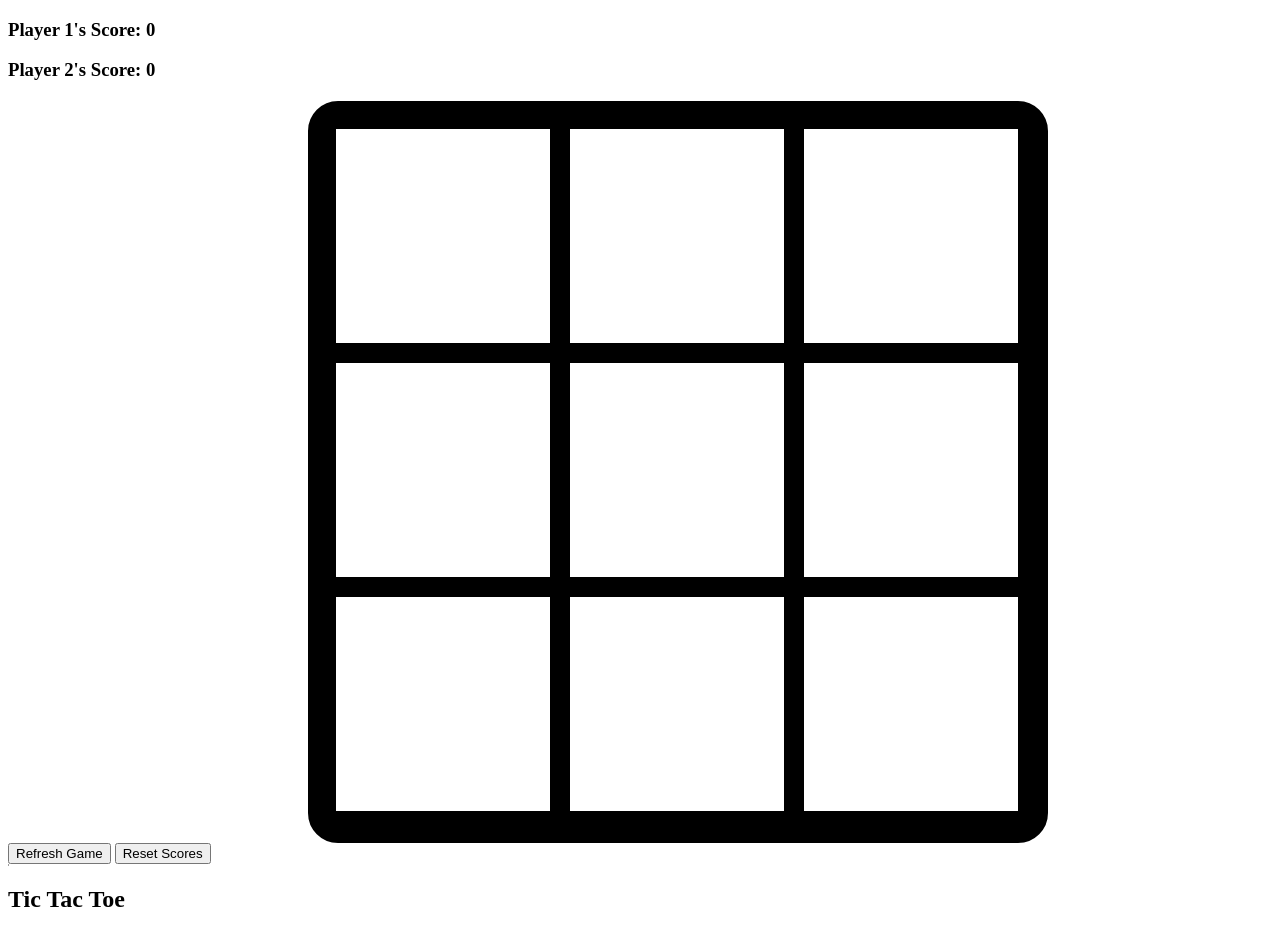
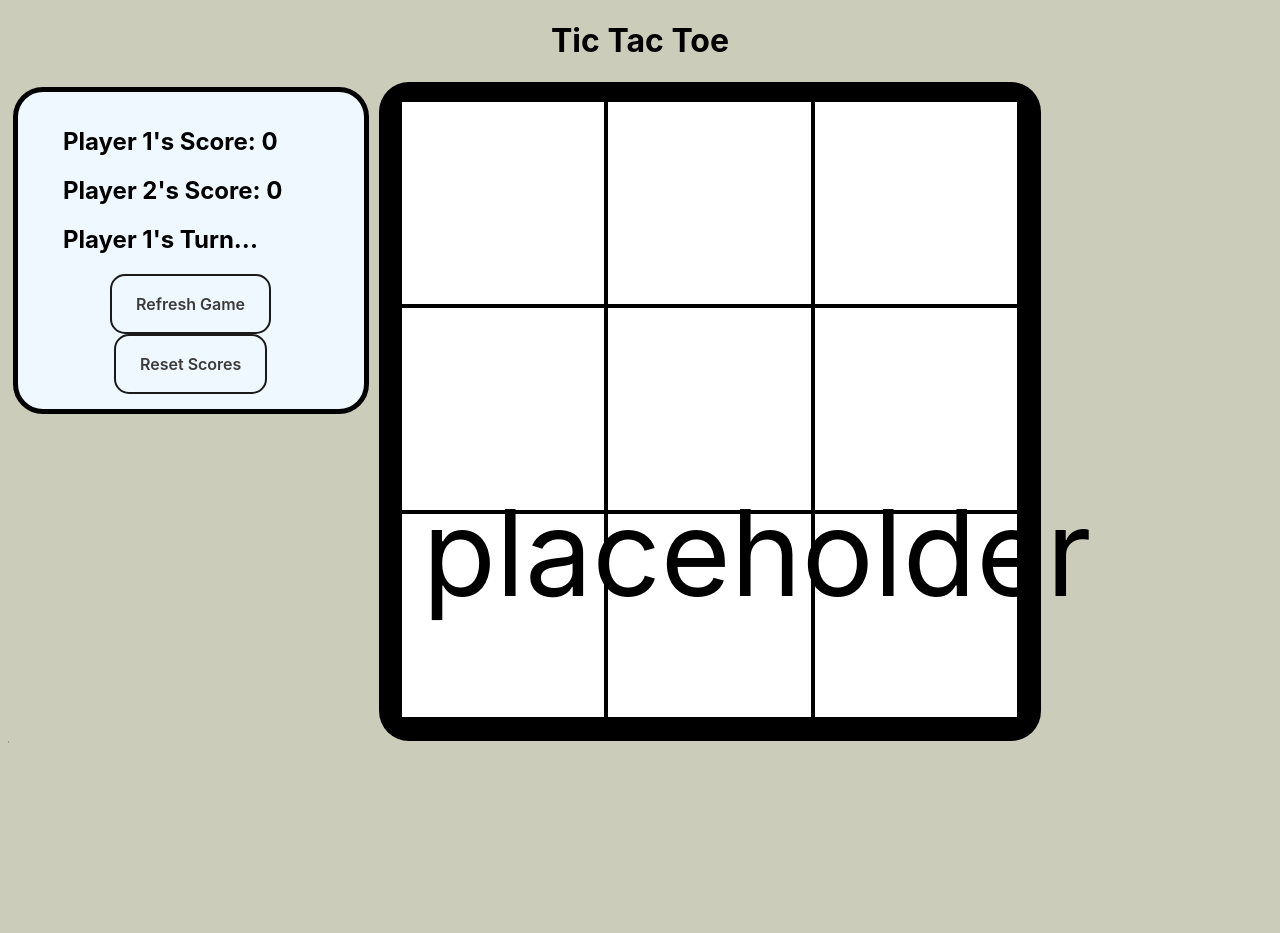
Before and after one commit to tombryson/TicTacToe, a plain HTML site: page index.html in a window 1280 px wide. After the commit the page ends 800 px from the top, so only its background shows below. Drawn offline with Linux system fonts and the light colour scheme.

Commit message:
css and layout completely reworked

```diff
--- /dev/null
+++ b/css/button.css
@@ -0,0 +1,43 @@
+/* CSS */
+.button-28 {
+  appearance: none;
+  background-color: transparent;
+  border: 2px solid #1A1A1A;
+  border-radius: 15px;
+  box-sizing: border-box;
+  color: #3B3B3B;
+  cursor: pointer;
+  display: inline-block;
+  font-family: Roobert,-apple-system,BlinkMacSystemFont,"Segoe UI",Helvetica,Arial,sans-serif,"Apple Color Emoji","Segoe UI Emoji","Segoe UI Symbol";
+  font-size: 16px;
+  font-weight: 600;
+  line-height: normal;
+  margin: 0;
+  min-height: 60px;
+  min-width: 0;
+  outline: none;
+  padding: 16px 24px;
+  text-align: center;
+  text-decoration: none;
+  transition: all 300ms cubic-bezier(.23, 1, 0.32, 1);
+  user-select: none;
+  -webkit-user-select: none;
+  touch-action: manipulation;
+  will-change: transform;
+}
+
+.button-28:disabled {
+  pointer-events: none;
+}
+
+.button-28:hover {
+  color: #fff;
+  background-color: #1A1A1A;
+  box-shadow: rgba(0, 0, 0, 0.25) 0 8px 15px;
+  transform: translateY(-2px);
+}
+
+.button-28:active {
+  box-shadow: none;
+  transform: translateY(0);
+}
--- a/css/style.css
+++ b/css/style.css
@@ -1,12 +1,18 @@
 .gameBoard .box {
-    width: 214px;
-    height: 214px;
-    border: 12px solid black;
+    width: 32%;
     background-color: white;
     text-align: center;
     display: inline-block;
-    margin: -4px;
     background-size: contain;
+    padding-bottom: 32%;
+}
+
+.row {
+    width: 100%;
+    display: block;
+    margin: 0 auto;
+    padding: 0;
+    text-align: center;
 }
 
 .knot {
@@ -25,12 +31,12 @@
 }
 
 .gameBoard {
-    max-width: 700px;
-    max-height: auto;
-    border: 20px solid black;
+    display: block;
+    width: 100%;
+    margin: 0 auto;
+    background-color: black;
+    padding: 20px 15px;
     border-radius: 30px;
-    align-content: center;
-    margin: 0px 0px 0px 300px;
 }
 
 .gameArea {
@@ -42,9 +48,54 @@
 
 body {
     box-sizing: content-box;
-    /* background-color: #ccc; */
+    background-color: #ccb;
+    font-family: Roobert,-apple-system,BlinkMacSystemFont,"Segoe UI",Helvetica,Arial,sans-serif,"Apple Color Emoji","Segoe UI Emoji","Segoe UI Symbol";
 }
 
 h1 {
     text-align: center;
 }
+
+h2 {
+    text-align: left;
+    padding: 0px 30px;
+}
+
+.gameBoard-container {
+    display: inline-block;
+    width: 50%;
+    margin: auto;
+    text-align: center;
+}
+
+.container {
+    display: inline-block;
+    width: 25%;
+    margin: 0px;
+    vertical-align: top;
+    background-color: aliceblue;
+    border: 5px solid black;
+    border-radius: 30px;
+    padding: 15px;
+    margin: 5px;
+}
+
+.canClick:hover {
+    background: radial-gradient(#cce 40%, transparent 98%);
+    transition: 0.2s all;
+}
+
+.button-container {
+    margin: 0 auto;
+    text-align: center;
+}
+
+.winner {
+    text-align: center;
+    font-size: 120px;
+    margin: 0 auto;
+    position: absolute;
+    top: 60%;
+    left: 33%;
+    /* visibility: hidden; */
+}
--- a/index.html
+++ b/index.html
@@ -4,33 +4,44 @@
     <meta charset="UTF-8">
     <meta name="viewport" content="width=device-width, initial-scale=1.0">
     <title>Tic Tac Toe</title>
+    <audio id="onClick" src="audio/button_click.wav" preload="auto"></audio>
     <link rel="stylesheet" href="css/style.css">
+    <link rel="stylesheet" href="css/button.css">
     <script src="js/jQuery.js"></script>
     <script src="js/tickTacToe.js"></script>
 </head>
 <body>
-    <div>
-        <h3>Player 1's Score: <span class=p1score>0</span></h3>
-        <h3>Player 2's Score: <span class=p2score>0</span></h3>
-        <h2 class=whosTurn> </h2>
+    <div class='title'><h1>Tic Tac Toe</h1></div>
+    <div class='winner'>placeholder</div>
+    <div class="container">
+        <h2>Player 1's Score: <span class=p1score>0</span></h2>
+        <h2>Player 2's Score: <span class=p2score>0</span></h2>
+        <h2 class=whosTurn>Player 1's Turn...</h2>
+        <div class="button-container">
+        <button class="clearBoard button-28">Refresh Game</button>
+        <button class="resetscores button-28">Reset Scores</button>
         </div>
+    </div>
+    <div class="gameBoard-container">
         <div class="gameBoard">
+            <div class="row">
                 <div class='box canClick' id="A1"></div>
                 <div class='box canClick' id="A2"></div>
                 <div class='box canClick' id="A3"></div>
+            </div>
+            <div class="row">
                 <div class='box canClick' id="B1"></div>
                 <div class='box canClick' id="B2"></div>
                 <div class='box canClick' id="B3"></div>
+                </div>
+            <div class="row">
                 <div class='box canClick' id="C1"></div>
                 <div class='box canClick' id="C2"></div>
                 <div class='box canClick' id="C3"></div>
             </div>
-        <div>
-            <button class="clearBoard">Refresh Game</button>
-            <button class="resetscores">Reset Scores</button>
+        </div>
     </div>
         <div class="cache cross"></div>
         <div class="cache knot"></div>
-        <div class='aside'><h2>Tic Tac Toe</h2></div>
 </body>
 </html>
--- a/js/tickTacToe.js
+++ b/js/tickTacToe.js
@@ -24,7 +24,7 @@ let player2Wins = 0;
         C1: 0, C2: 0, C3: 0
     };
 
-///////////////////////////////////////////========> Updates {gameBoard} object with new board state each turn ===---------
+// Updates {gameBoard} object with new board state each turn
 const updateBoard = function(id, val) {
         Object.keys(gameBoard).forEach(key => {
             if (key === id) {
@@ -33,6 +33,14 @@ const updateBoard = function(id, val) {
             }
         });
     }
+
+///Audio ///
+
+const clicker = $('#onClick')
+clicker.prop("volume", 0.2);
+
+
+////
 ///////////////////////////////===========> Buttons =======----
 
     $('.clearBoard').on('click', function (e) { /// Clear Board
@@ -44,6 +52,7 @@ const updateBoard = function(id, val) {
             B1: 0, B2: 0, B3: 0,
             C1: 0, C2: 0, C3: 0
         };
+        turnCounter = 0;
     }
 );
 
@@ -56,75 +65,72 @@ const updateBoard = function(id, val) {
         $('.p2score').text(player2Wins);
         });
 
-const celebration = function () {
+
+
+const confetti = function () {
 
 }
 
-const winner = function () {    /////////////////////////////////////////////////////////////////////////// Determines the winner of the game///////////
-    if ((gameBoard.A1 === 'knot' && gameBoard.A2 === 'knot' && gameBoard.A3 === 'knot')||
-        (gameBoard.A1 === 'knot' && gameBoard.B1 === 'knot' && gameBoard.C1 === 'knot')||
-        (gameBoard.C1 === 'knot' && gameBoard.C2 === 'knot' && gameBoard.C3 === 'knot')||
-        (gameBoard.A3 === 'knot' && gameBoard.B3 === 'knot' && gameBoard.C3 === 'knot')||
-        (gameBoard.A2 === 'knot' && gameBoard.B2 === 'knot' && gameBoard.C2 === 'knot')||
-        (gameBoard.B1 === 'knot' && gameBoard.B2 === 'knot' && gameBoard.B3 === 'knot')||
-        (gameBoard.A1 === 'knot' && gameBoard.B2 === 'knot' && gameBoard.C3 === 'knot')||
-        (gameBoard.C1 === 'knot' && gameBoard.B2 === 'knot' && gameBoard.A3 === 'knot')) {
-        console.log('Player 1 Wins');
-        player1Wins += 1;
+const updateText = function () {
+    $('.p1score').text(player1Wins);
+    $('.p2score').text(player2Wins);
+    $('.whosTurn').text(gameTurns());
+}
+
+const winner = function (symbol, player) {    /////////////////////////////////////////////////////////////////////////// Determines the winner of the game///////////
+    if ((gameBoard.A1 === symbol && gameBoard.A2 === symbol && gameBoard.A3 === symbol)||
+        (gameBoard.A1 === symbol && gameBoard.B1 === symbol && gameBoard.C1 === symbol)||
+        (gameBoard.C1 === symbol && gameBoard.C2 === symbol && gameBoard.C3 === symbol)||
+        (gameBoard.A3 === symbol && gameBoard.B3 === symbol && gameBoard.C3 === symbol)||
+        (gameBoard.A2 === symbol && gameBoard.B2 === symbol && gameBoard.C2 === symbol)||
+        (gameBoard.B1 === symbol && gameBoard.B2 === symbol && gameBoard.B3 === symbol)||
+        (gameBoard.A1 === symbol && gameBoard.B2 === symbol && gameBoard.C3 === symbol)||
+        (gameBoard.C1 === symbol && gameBoard.B2 === symbol && gameBoard.A3 === symbol)) {
         $(".box").removeClass('canClick');
-        $('.p1score').text(player1Wins);
-        celebration();
-    } else if ((gameBoard.A1 === 'cross' && gameBoard.A2 === 'cross' && gameBoard.A3 === 'cross')||
-        (gameBoard.A1 === 'cross' && gameBoard.B1 === 'cross' && gameBoard.C1 === 'cross')||
-        (gameBoard.C1 === 'cross' && gameBoard.C2 === 'cross' && gameBoard.C3 === 'cross')||
-        (gameBoard.A3 === 'cross' && gameBoard.B3 === 'cross' && gameBoard.C3 === 'cross')||
-        (gameBoard.A2 === 'cross' && gameBoard.B2 === 'cross' && gameBoard.C2 === 'cross')||
-        (gameBoard.B1 === 'cross' && gameBoard.B2 === 'cross' && gameBoard.B3 === 'cross')||
-        (gameBoard.A1 === 'cross' && gameBoard.B2 === 'cross' && gameBoard.C3 === 'cross')||
-        (gameBoard.C1 === 'cross' && gameBoard.B2 === 'cross' && gameBoard.A3 === 'cross')) {
-        console.log('Player 2 Wins');
-        player2Wins += 1;
-        $(".box").removeClass('canClick');
-        $('.p2score').text(player2Wins);
-        celebration();
+        $('.winner').text(`${ player } Wins`)
+        confetti();
+        return 1;
     } else {
+        return 0;
     }};
+
 
 
 const gameTurns = function() { /// Returns the player whos turn it is
         if (turnCounter % 2 === 0) {
             whosTurn = `Player 1's Turn...`; /// It's player ones turn
+            console.log(whosTurn);
         } else {
             whosTurn = `Player 2's Turn...`; /// It's player twos turn
+            console.log(whosTurn);
         }
-        // $('.whosTurn').text(gameTurns());
         return whosTurn;
 };
-
-// const whosTurn = function () {
-//     $('.whosTurn').text(gameTurns());
-// }
 
 
 ////=========-------------------
 /// Addition to player's array on click ****
 ///====----
 
+var boxClick = $('#onClick');
+
 $('.canClick').on('click', function (e) { /////========================> Get ID from box click
     let boxClicked = $(this).prop('id');
     if ($(this).hasClass('canClick') === true) {
+        clicker[0].play();
         $(this).removeClass('canClick');
         if (turnCounter % 2 === 0) {
             $(this).addClass('knot');
             updateBoard(boxClicked, 'knot');
-            winner();
+            player1Wins += winner('knot', 'Player 1');
         } else {
             $(this).removeClass('canClick');
             $(this).addClass('cross');
             updateBoard(boxClicked, 'cross');
-            winner();
+            player2Wins += winner('cross', 'Player 2');
         }
         turnCounter += 1
+        updateText();
     } else {
         console.log('invalid turn');
     }
```
Also changed, not shown: 3 other files. Lines whose indentation alone changed are shown as unchanged.
